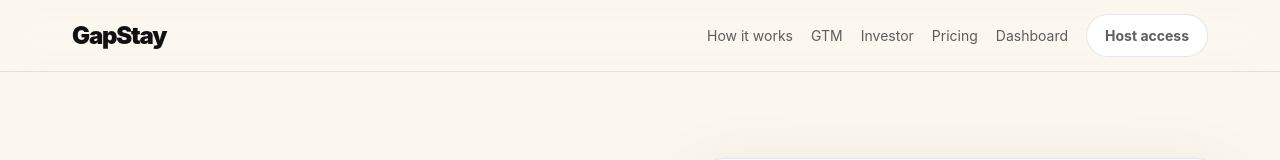
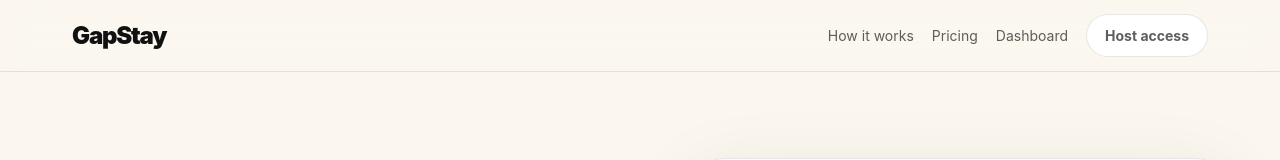
Before and after one commit to pissclams1/Pissclams, a Next.js app: page / in a window 1280 px wide. Shown: the top 160 px of the page. Built offline with nearby package versions, Linux system fonts and the light colour scheme.

Commit message:
Remove internal nav links

```diff
--- a/app/layout.tsx
+++ b/app/layout.tsx
@@ -16,8 +16,6 @@ export default function RootLayout({ children }: { children: React.ReactNode })
             <Link href="/" className="brand">GapStay</Link>
             <nav className="navlinks">
               <Link href="/#how">How it works</Link>
-              <Link href="/gtm">GTM</Link>
-              <Link href="/investor">Investor</Link>
               <Link href="/pricing">Pricing</Link>
               <Link href="/dashboard">Dashboard</Link>
               <Link href="/auth" className="pill">Host access</Link>
```
